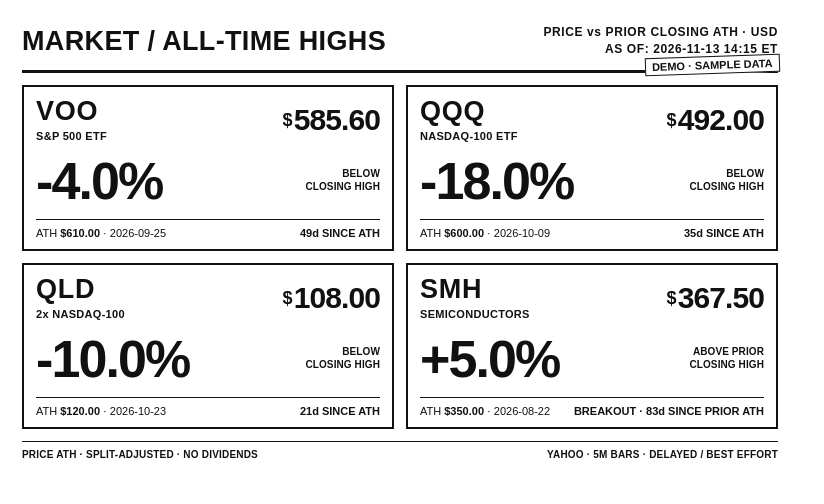
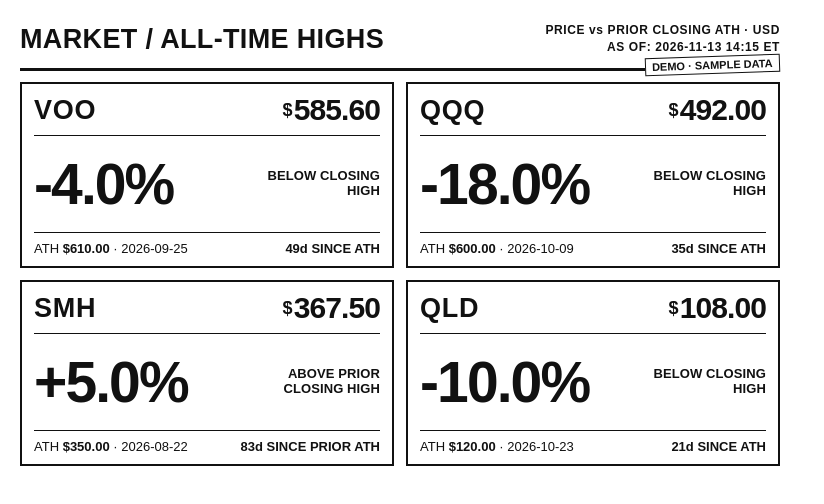
Before and after one commit to Shuatify/market-ath-eink, a plain HTML site: page site/index.html in a window 1280 px wide. Shown: the whole page, without its empty margins (0-824 px from the left). Drawn offline with Linux system fonts and the light colour scheme.

Commit message:
Improve e-ink dashboard layout

```diff
--- a/site/index.html
+++ b/site/index.html
@@ -4,54 +4,48 @@
   * { box-sizing:border-box; }
   html,body { padding:0;margin:0;width:800px;height:480px;background:#fff;color:#111;overflow:hidden; }
   body { font-family:Arial,Helvetica,sans-serif;-webkit-font-smoothing:antialiased; }
-  main { width:800px;height:480px;padding:20px 22px 12px;display:grid;grid-template-rows:53px 1fr 27px;gap:12px;position:relative; }
+  main { width:800px;height:480px;padding:18px 20px 14px;display:grid;grid-template-rows:53px 1fr;gap:11px;position:relative; }
   header { display:flex;align-items:center;justify-content:space-between;border-bottom:3px solid #111;padding-bottom:8px; }
   h1 { font-size:27px;line-height:1;margin:0;font-weight:800;letter-spacing:.35px; }
   .head-meta { text-align:right;font-size:12px;font-weight:700;letter-spacing:.6px;line-height:1.4; }
-  .grid { display:grid;grid-template-columns:repeat(2,1fr);grid-template-rows:repeat(2,1fr);gap:12px;min-height:0; }
+  .grid { display:grid;grid-template-columns:repeat(2,1fr);grid-template-rows:repeat(2,minmax(0,1fr));gap:12px;min-height:0; }
   .card { border:2px solid #111;padding:11px 12px 10px;display:flex;flex-direction:column;justify-content:space-between;min-height:0; }
   .card-header,.change-row,.card-footer { display:flex;align-items:center;justify-content:space-between;gap:6px; }
+  .card-header { border-bottom:1px solid #111;padding-bottom:10px; }
   .ticker { font-size:27px;letter-spacing:.7px;font-weight:800;line-height:1; }
-  .asset { font-size:11px;letter-spacing:.3px;font-weight:700;margin-top:5px;white-space:nowrap; }
   .price { font-size:30px;font-weight:750;letter-spacing:-.9px;line-height:1;white-space:nowrap; }
   .dollar { font-size:18px;vertical-align:4px;margin-right:2px; }
-  .change-row { align-items:center;min-height:52px; }
-  .delta { font-size:52px;line-height:1;letter-spacing:-1.9px;font-weight:850;font-variant-numeric:tabular-nums;white-space:nowrap; }
-  .status { text-align:right;font-size:10px;font-weight:800;line-height:1.25;max-width:85px;letter-spacing:.1px; }
-  .card-footer { border-top:1px solid #111;padding-top:7px;font-size:11px;white-space:nowrap;font-weight:500;gap:3px; }
+  .change-row { align-items:center;min-height:64px; }
+  .delta { font-size:57px;line-height:1;letter-spacing:-1.9px;font-weight:850;font-variant-numeric:tabular-nums;white-space:nowrap; }
+  .status { text-align:right;font-size:13px;font-weight:800;line-height:1.12;max-width:125px;letter-spacing:.1px; }
+  .card-footer { border-top:1px solid #111;padding-top:8px;font-size:13px;white-space:nowrap;font-weight:500;gap:5px;font-variant-numeric:tabular-nums; }
   .card-footer strong { font-weight:800; }
-  footer { border-top:1px solid #111;padding-top:7px;font-weight:700;display:flex;justify-content:space-between;font-size:10px;letter-spacing:.2px; }
   .demo { position:absolute;right:20px;top:56px;background:#fff;border:1px solid #111;font-size:11px;font-weight:800;padding:2px 6px;transform:rotate(-2deg); }
 </style></head><body><main>
 <header><h1>MARKET / ALL-TIME HIGHS</h1><div class="head-meta">PRICE vs PRIOR CLOSING ATH · USD<br>AS OF: 2026-11-13 14:15 ET</div></header>
 <section class="grid"><article class="card">
-          <div class="card-header"><div><div class="ticker">VOO</div>
-          <div class="asset">S&amp;P 500 ETF</div></div>
+          <div class="card-header"><div class="ticker">VOO</div>
           <div class="price"><span class="dollar">$</span>585.60</div></div>
           <div class="change-row"><strong class="delta">-4.0%</strong><div class="status">BELOW CLOSING HIGH</div></div>
           <div class="card-footer"><span>ATH <strong>$610.00</strong> · 2026-09-25</span>
           <span><strong>49d SINCE ATH</strong></span></div>
         </article><article class="card">
-          <div class="card-header"><div><div class="ticker">QQQ</div>
-          <div class="asset">NASDAQ-100 ETF</div></div>
+          <div class="card-header"><div class="ticker">QQQ</div>
           <div class="price"><span class="dollar">$</span>492.00</div></div>
           <div class="change-row"><strong class="delta">-18.0%</strong><div class="status">BELOW CLOSING HIGH</div></div>
           <div class="card-footer"><span>ATH <strong>$600.00</strong> · 2026-10-09</span>
           <span><strong>35d SINCE ATH</strong></span></div>
         </article><article class="card">
-          <div class="card-header"><div><div class="ticker">QLD</div>
-          <div class="asset">2x NASDAQ-100</div></div>
+          <div class="card-header"><div class="ticker">SMH</div>
+          <div class="price"><span class="dollar">$</span>367.50</div></div>
+          <div class="change-row"><strong class="delta">+5.0%</strong><div class="status">ABOVE PRIOR<br>CLOSING HIGH</div></div>
+          <div class="card-footer"><span>ATH <strong>$350.00</strong> · 2026-08-22</span>
+          <span><strong>83d SINCE PRIOR ATH</strong></span></div>
+        </article><article class="card">
+          <div class="card-header"><div class="ticker">QLD</div>
           <div class="price"><span class="dollar">$</span>108.00</div></div>
           <div class="change-row"><strong class="delta">-10.0%</strong><div class="status">BELOW CLOSING HIGH</div></div>
           <div class="card-footer"><span>ATH <strong>$120.00</strong> · 2026-10-23</span>
           <span><strong>21d SINCE ATH</strong></span></div>
-        </article><article class="card">
-          <div class="card-header"><div><div class="ticker">SMH</div>
-          <div class="asset">SEMICONDUCTORS</div></div>
-          <div class="price"><span class="dollar">$</span>367.50</div></div>
-          <div class="change-row"><strong class="delta">+5.0%</strong><div class="status">ABOVE PRIOR<br>CLOSING HIGH</div></div>
-          <div class="card-footer"><span>ATH <strong>$350.00</strong> · 2026-08-22</span>
-          <span><strong>BREAKOUT · 83d SINCE PRIOR ATH</strong></span></div>
         </article></section>
-<footer><span>PRICE ATH · SPLIT-ADJUSTED · NO DIVIDENDS</span><span>YAHOO · 5M BARS · DELAYED / BEST EFFORT</span></footer>
 <div class="demo">DEMO · SAMPLE DATA</div></main></body></html>
```
Also changed, not shown: site/data.json (+12 -12 lines), 2 other files.
